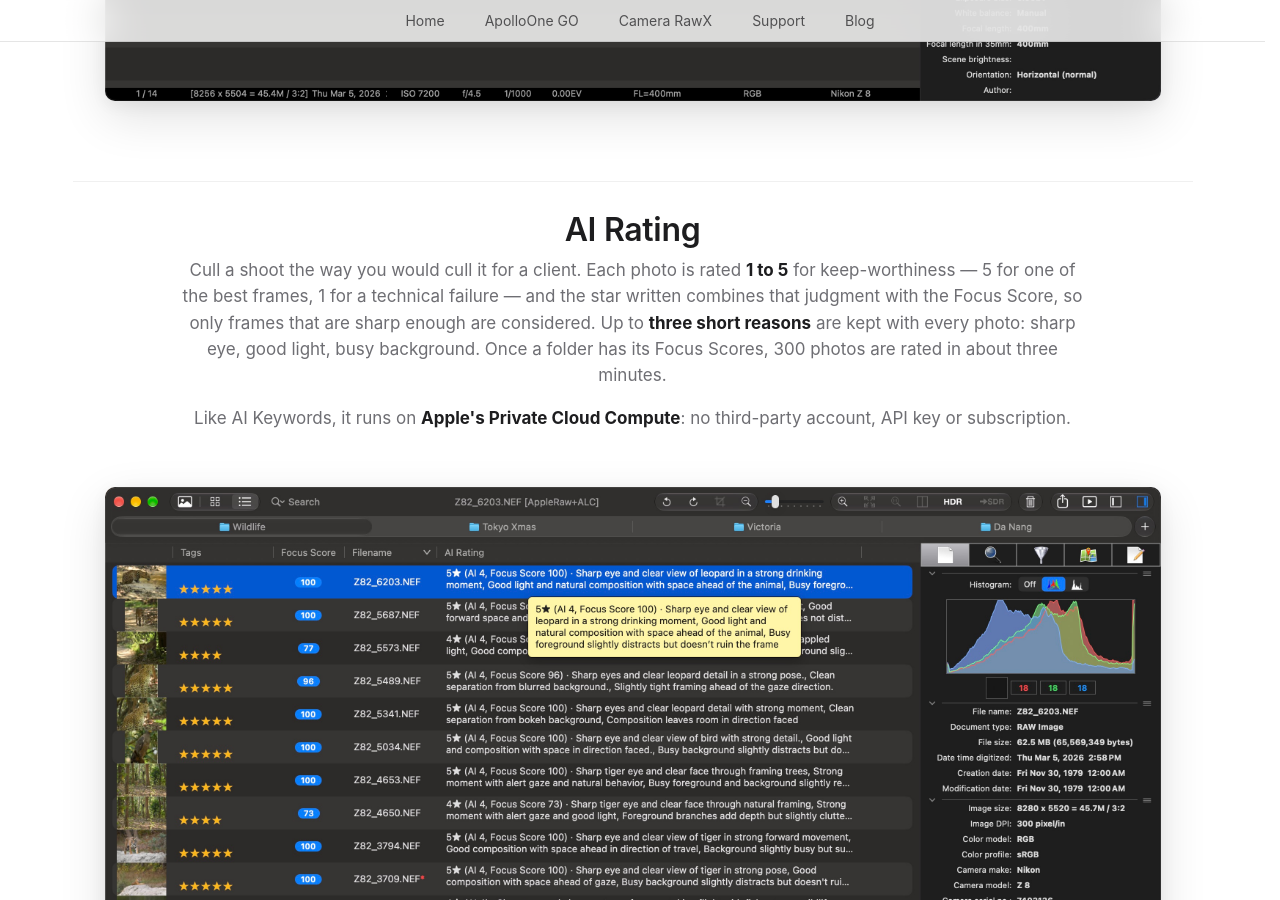
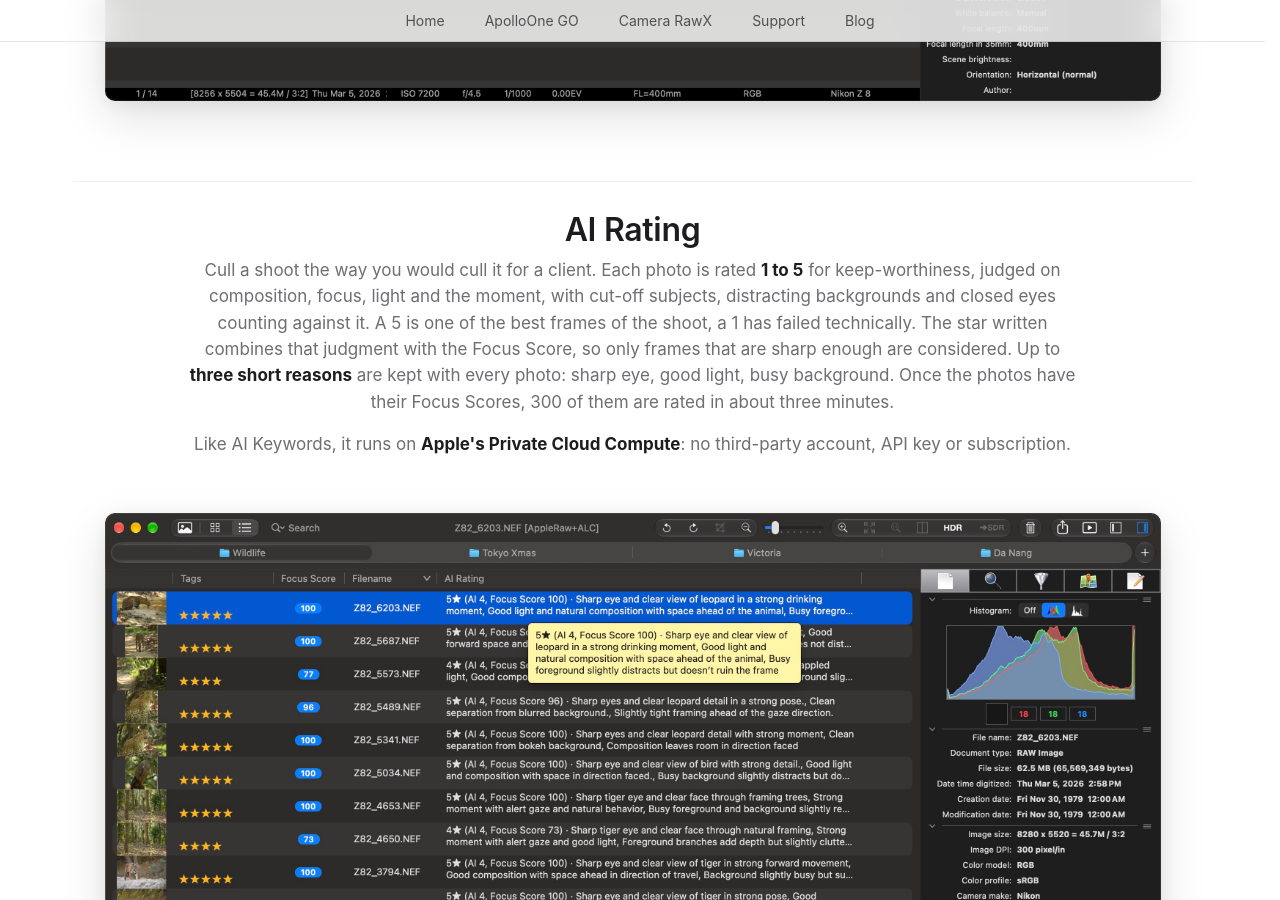
Before and after one commit to anogeissus/anogeissus.com, a Jekyll site: the page apolloone.html, which Jekyll copies as it is, in a window 1280 px wide and 900 px high, scrolled down 9823 px. Built offline with Jekyll 4.4.1, drawn with Linux system fonts in a browser that asks for light colours; some web fonts are replaced.

Commit message:
AI Rating paragraph: say what the rating is based on
Albert, msgs 27098 and 27100: "keep-worthiness" never said how a photo is
judged. The criteria now come from the prompt the app actually sends, which
rewards a sharp subject, good light, a strong moment and composition, and
penalises cut-off subjects, distracting backgrounds and blinks. Also "once a
folder has its Focus Scores" now reads "once the photos have their Focus
Scores".

```diff
--- a/apolloone.html
+++ b/apolloone.html
@@ -150,7 +150,7 @@
 <section class="feature feature-stacked">
     <div class="feature-text">
         <h2>AI Rating</h2>
-        <p>Cull a shoot the way you would cull it for a client. Each photo is rated <strong>1 to 5</strong> for keep-worthiness — 5 for one of the best frames, 1 for a technical failure — and the star written combines that judgment with the Focus Score, so only frames that are sharp enough are considered. Up to <strong>three short reasons</strong> are kept with every photo: sharp eye, good light, busy background. Once a folder has its Focus Scores, 300 photos are rated in about three minutes.</p>
+        <p>Cull a shoot the way you would cull it for a client. Each photo is rated <strong>1 to 5</strong> for keep-worthiness, judged on composition, focus, light and the moment, with cut-off subjects, distracting backgrounds and closed eyes counting against it. A 5 is one of the best frames of the shoot, a 1 has failed technically. The star written combines that judgment with the Focus Score, so only frames that are sharp enough are considered. Up to <strong>three short reasons</strong> are kept with every photo: sharp eye, good light, busy background. Once the photos have their Focus Scores, 300 of them are rated in about three minutes.</p>
         <p>Like AI Keywords, it runs on <strong>Apple's Private Cloud Compute</strong>: no third-party account, API key or subscription.</p>
     </div>
     <div class="feature-image">
```
